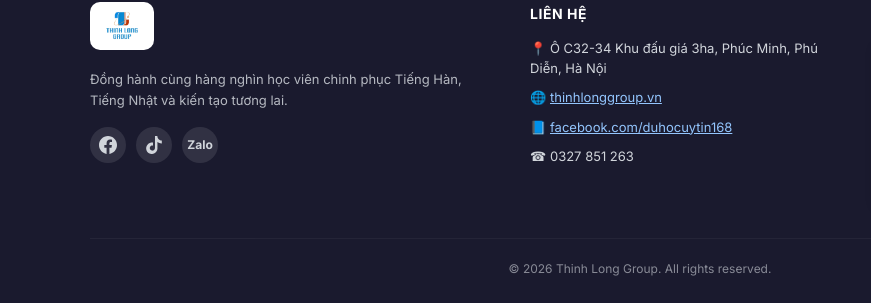
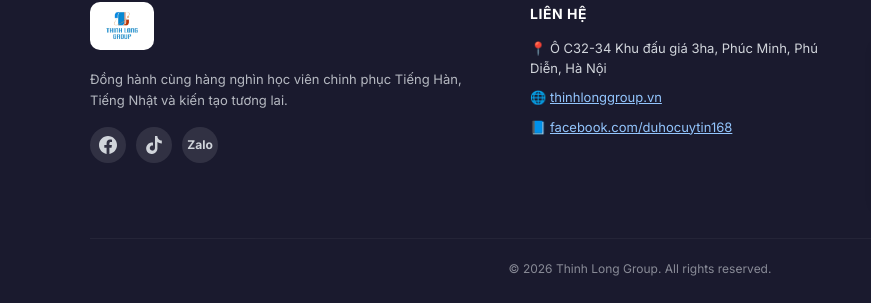
Before and after one commit to TungND2k2/TLG_Langdingpage, a plain HTML site: page index.html in a window 1280 px wide. Shown: the part 5304-5607 px from the top of the page, 0-871 px from the left. Drawn offline with Linux system fonts and the light colour scheme.

Commit message:
Remove phone number line from footer

```diff
--- a/index.html
+++ b/index.html
@@ -568,7 +568,6 @@
             <li>📍 Ô C32-34 Khu đấu giá 3ha, Phúc Minh, Phú Diễn, Hà Nội</li>
             <li>🌐 <a href="https://thinhlonggroup.vn" target="_blank">thinhlonggroup.vn</a></li>
             <li>📘 <a href="https://www.facebook.com/duhocuytin168/" target="_blank">facebook.com/duhocuytin168</a></li>
-            <li>☎ 0327 851 263</li>
           </ul>
         </div>
         <div class="footer-map">
```
